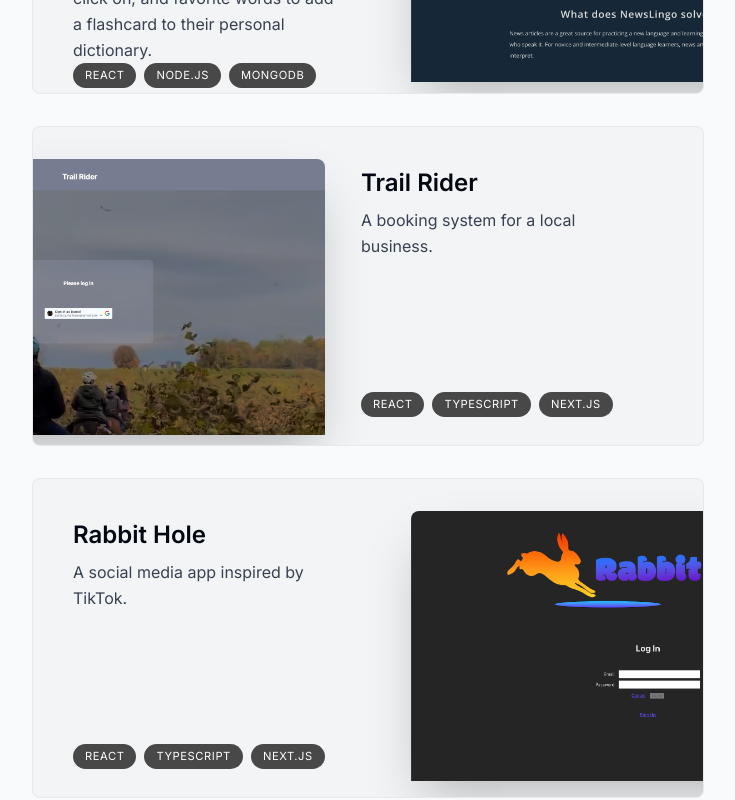
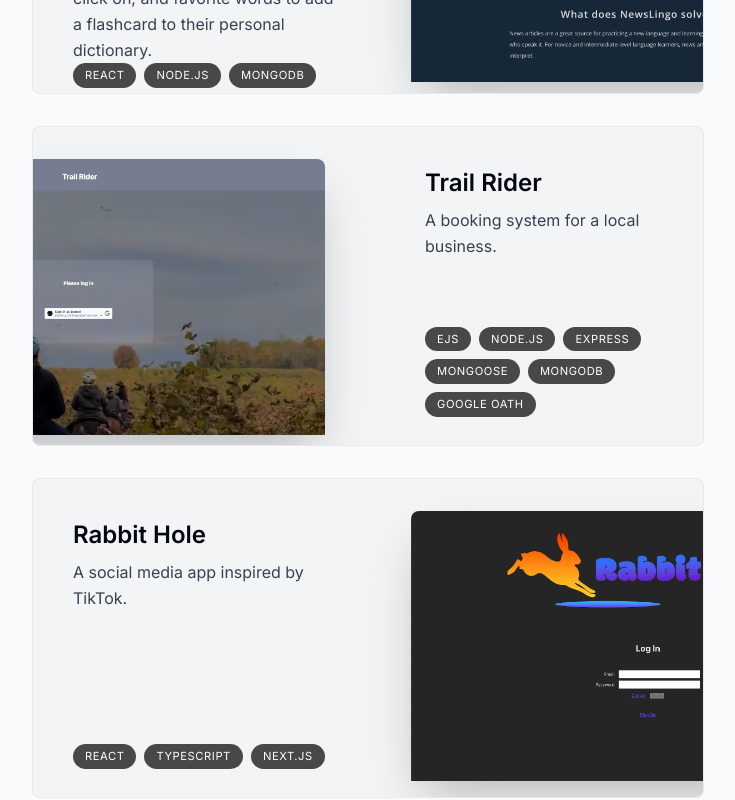
Before and after one commit to ofshvmin/portfolio-nextjs, a Next.js app: page / in a window 1280 px wide. Shown: the part 1600-2400 px from the top of the page, without its empty margins (272-1007 px from the left). Built offline with nearby package versions, Linux system fonts and the light colour scheme.

Commit message:
add animations to project cards on scroll

```diff
--- a/components/project.tsx
+++ b/components/project.tsx
@@ -1,6 +1,11 @@
+'use client'
+
 import { projectsData } from '@/lib/data'
-import React from 'react'
+import React, { useRef } from 'react'
 import Image from 'next/image'
+import { motion, useScroll, useTransform } from 'framer-motion'
+
+type ProjectProps = (typeof projectsData)[number]
 
 export default function Project({
   title,
@@ -8,9 +13,26 @@ export default function Project({
   tags,
   imageUrl,
 }: ProjectProps) {
+  const ref = useRef<HTMLDivElement>(null)
+  const { scrollYProgress } = useScroll({
+    target: ref,
+    offset: ["0 1", "1.33 1"]
+  })
+  const scaleProgress = useTransform(scrollYProgress, [0, 1], [0.8, 1])
+  const opacityProgess = useTransform(scrollYProgress, [0, 1], [0.6, 1])
+
   return (
-    <article className='group bg-gray-100 max-w-[42rem] border border-black/5 rounded-lg overflow-hidden sm:pr-8 relative sm:h-[20rem] mb-3 sm:mb-8 last:mb-0 hover:bg-gray-200 transition sm:group-even:pl-8 dark:text-white dark:bg-white/10 dark:hover:bg-white/20'>
-      <div className='pt-4 pb-7 px-5 sm:pl-10 sm:pr-2 sm:pt-10 sm:max-w-[50%] flex flex-col h-full sm:group-even:ml-[18rem]'>
+    <motion.div
+      ref={ref}
+      style={{
+        scale: scaleProgress,
+        opacity: opacityProgess,
+      }}
+      className='group mb-3 sm:mb-8 last:mb-0'
+    >
+      <article
+        className='bg-gray-100 max-w-[42rem] border border-black/5 rounded-lg overflow-hidden sm:pr-8 relative sm:h-[20rem] mb-3 sm:mb-8 last:mb-0 hover:bg-gray-200 transition sm:group-even:pl-8 dark:text-white dark:bg-white/10 dark:hover:bg-white/20'>
+        <div className='pt-4 pb-7 px-5 sm:pl-10 sm:pr-2 sm:pt-10 sm:max-w-[50%] flex flex-col h-full sm:group-even:ml-[20rem]'>
           <h3 className='text-2xl font-semibold'>{title}</h3>
           <p className='mt-2 leading-relaxed text-gray-700 dark:text-white/70'>{description}</p>
           <ul className='flex flex-wrap mt-4 gap-2 sm:mt-auto'>
@@ -30,26 +52,18 @@ export default function Project({
           alt="project i worked on"
           quality={95}
           className='absolute hidden sm:block top-8 -right-40 w-[28.25rem] rounded-t-lg shadow-2xl
-
-
-
-
-
           transition
-        group-hover:scale-[1.04]
+          group-hover:scale-105
           group-hover:-translate-x-3
           group-hover:translate-y-3
           group-hover:-rotate-2
-
           group-even:group-hover:translate-x-3
           group-even:group-hover:translate-y-3
           group-even:group-hover:rotate-2
-
-        group-even:right-[initial] group-even:-left-40
-        '
+          group-even:right-[initial] group-even:-left-40'
         />
       </article>
+
+    </motion.div>
   )
 }
-
-type ProjectProps = (typeof projectsData)[number]
--- a/lib/data.ts
+++ b/lib/data.ts
@@ -73,7 +73,7 @@ export const projectsData = [
     title: "Trail Rider",
     description:
     "A booking system for a local business.",
-    tags: ["React", "TypeScript", "Next.js"],
+    tags: ["EJS", "Node.js", "Express", "Mongoose", "MongoDB", "Google OAth"],
     imageUrl: trailrider,
   },
   {
```
Lines whose indentation alone changed are shown as unchanged.
